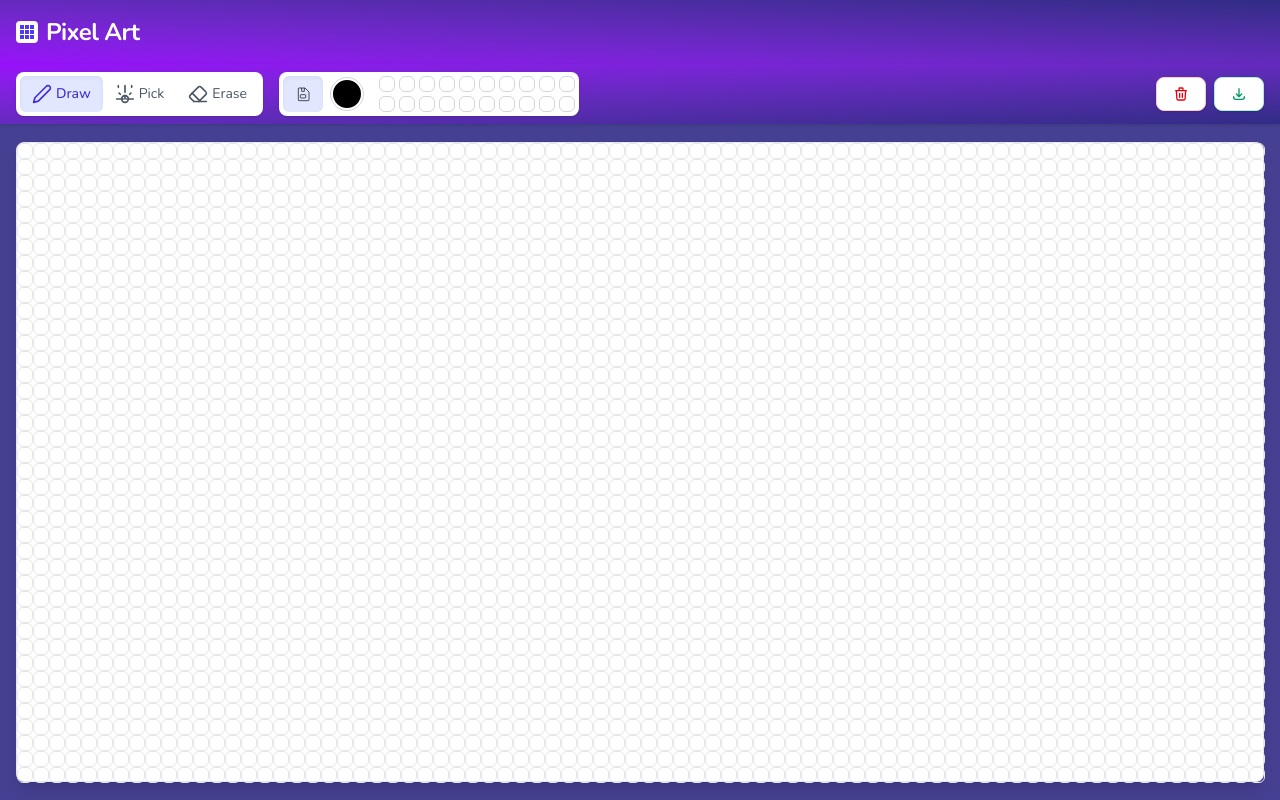
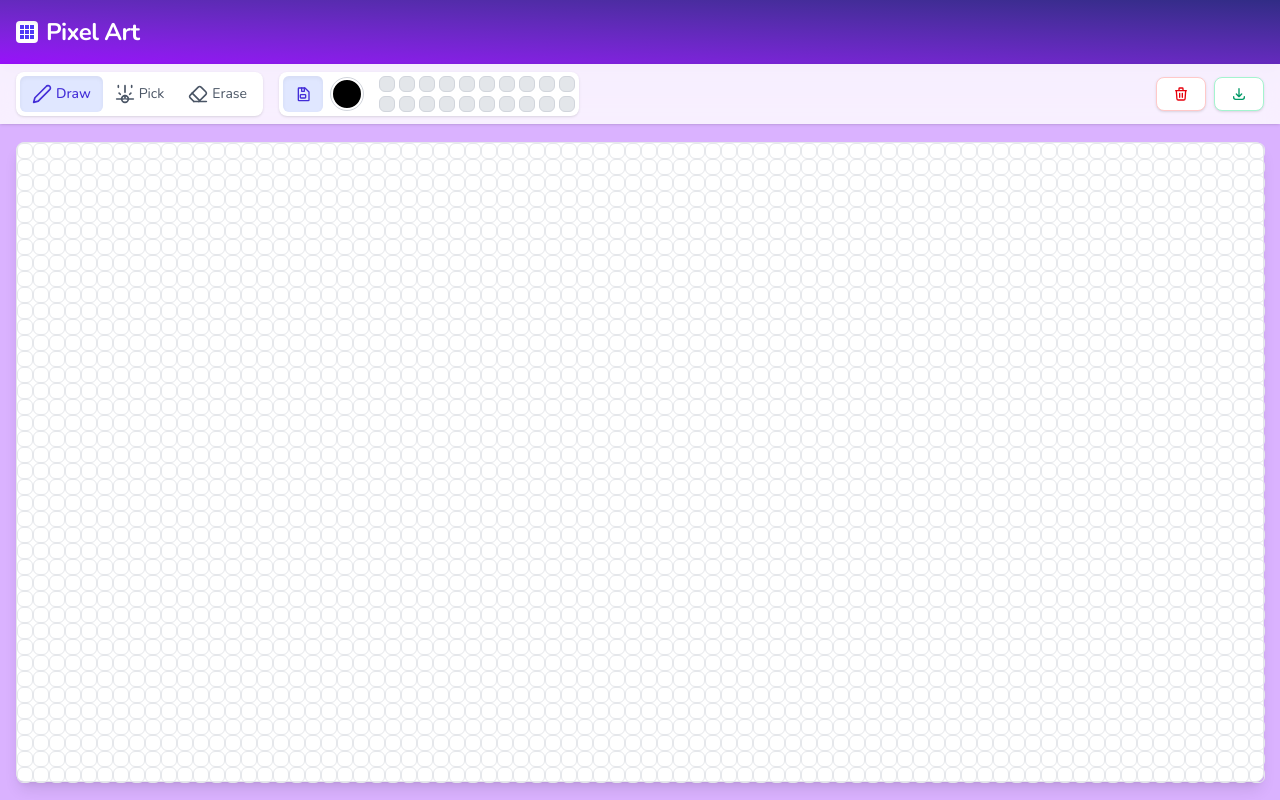
Before and after one commit to sebastianvelo/pixel-art, a React (Create React App) app: page / in a window 1280 px wide. Built offline with nearby package versions, Linux system fonts and the light colour scheme.

Commit message:
Refactor UI components for improved styling and cursor handling; update color palette logic

```diff
--- a/src/App.tsx
+++ b/src/App.tsx
@@ -27,7 +27,7 @@ export default function Home() {
     };
 
     return (
-        <div className="h-screen w-screen flex flex-col bg-indigo-900/90 overflow-hidden text-white">
+        <div className="h-screen w-screen flex flex-col bg-purple-300 overflow-hidden text-white">
             <Nav toggleMenu={toggleMenu} />
             <Toolbar
                 isMenuOpen={isMenuOpen}
--- a/src/components/canvas/CanvasCell.tsx
+++ b/src/components/canvas/CanvasCell.tsx
@@ -1,4 +1,10 @@
 import { CanvasTool } from "../../types/types";
+
+const CURSORS = {
+    [CanvasTool.DRAW]: "crosshair",
+    [CanvasTool.ERASE]: "cell",
+    [CanvasTool.COPY]: "pointer",
+};
 
 interface CanvasCellProps {
     color: string;
@@ -8,19 +14,19 @@ interface CanvasCellProps {
 }
 
 const CanvasCell = ({ color, size, activeTool, onClick }: CanvasCellProps) => (
-    <div
+    <button
         className="border border-gray-200 rounded-md"
         style={{
             width: `${size}px`,
             height: `${size}px`,
             backgroundColor: color || "transparent",
-            cursor: activeTool === CanvasTool.DRAW
-                ? "crosshair"
-                : activeTool === CanvasTool.ERASE
-                    ? "cell"
-                    : "pointer"
+            cursor: CURSORS[activeTool] || "default",
         }}
         onClick={onClick}
+        onContextMenu={(e) => {
+            e.preventDefault();
+            onClick();
+        }}
     />
 );
 
--- a/src/components/icons/Icons.tsx
+++ b/src/components/icons/Icons.tsx
@@ -39,7 +39,7 @@ const Icons = {
         </svg>
     ),
     FloppyDisk: () => (
-        <svg xmlns="http://www.w3.org/2000/svg" className="h-4 w-4" fill="none" viewBox="0 0 24 24" stroke="currentColor">
+        <svg xmlns="http://www.w3.org/2000/svg" viewBox="0 0 24 24" fill="none" stroke="currentColor" strokeWidth="2" strokeLinecap="round" strokeLinejoin="round">
             <path d="M6 3h9l6 6v12a1 1 0 0 1-1 1H6a1 1 0 0 1-1-1V4a1 1 0 0 1 1-1z" />
             <path d="M10 3v5h4V3" />
             <rect x="8" y="13" width="8" height="5" rx="1" />
--- a/src/components/layout/Toolbar.tsx
+++ b/src/components/layout/Toolbar.tsx
@@ -11,7 +11,7 @@ interface ToolbarProps {
 }
 
 const Toolbar: React.FC<ToolbarProps> = ({ isMenuOpen, app, openEraseConfirmationModal }) => (
-    <div className={`backdrop-blur-xl bg-gradient-to-br from-purple-600/50 to-indigo-900/50 sm:from-purple-600 sm:to-indigo-900 text-white py-2 px-4 shadow-sm ${isMenuOpen ? "fixed top-16 rounded-md w-full" : "hidden md:block"}`}>
+    <div className={`backdrop-blur-xl bg-white/80 text-white py-2 px-4 shadow-sm ${isMenuOpen ? "fixed top-16 rounded-md w-full" : "hidden md:block"}`}>
         <div className="flex flex-col sm:flex-row justify-between items-center gap-4">
             <div className="flex flex-wrap gap-4 items-center self-center sm:self-auto">
                 <div className="flex flex-col">
--- a/src/components/tools/color/ColorPalette.tsx
+++ b/src/components/tools/color/ColorPalette.tsx
@@ -10,11 +10,11 @@ interface ColorPaletteProps {
 const ColorPalette: React.FC<ColorPaletteProps> = ({ colors, currentColor, onSelectColor }) => {
     return (
         <div className="grid grid-cols-10 gap-1">
-            {colors.map((color) => (
+            {colors.map((color, i) => (
                 <ColorSwatch
-                    key={color}
+                    key={`${color}-${i}`}
                     color={color}
-                    isSelected={color === currentColor}
+                    isSelected={color != '' && color === currentColor}
                     onClick={() => onSelectColor(color)}
                 />
             ))}
--- a/src/components/tools/color/ColorSwatch.tsx
+++ b/src/components/tools/color/ColorSwatch.tsx
@@ -5,10 +5,14 @@ interface ColorSwatchProps {
 }
 
 const ColorSwatch: React.FC<ColorSwatchProps> = ({ color, isSelected, onClick }) => {
+    const className = isSelected ? "shadow-sm shadow-slate-900/50" : "";
+    const isEmpty = color === "" || color === "transparent";
+    const backgroundColor = isEmpty ? "bg-gray-300/60 cursor-not-allowed" : "cursor-pointer";
     return (
-        <div
+        <button
             style={{ background: color }}
-            className={`border border-gray-300 w-4 h-4 transition-all duration-200 rounded-md cursor-pointer ${isSelected ? "shadow-sm shadow-indigo-500" : ""}`}
+            disabled={isEmpty}
+            className={`border border-gray-300 w-4 h-4 transition-all duration-200 rounded-md ${className} ${backgroundColor}`}
             onClick={onClick}
         />
     );
--- a/src/components/tools/color/SaveColorButton.tsx
+++ b/src/components/tools/color/SaveColorButton.tsx
@@ -11,7 +11,7 @@ const SaveColorButton: React.FC<SaveColorButtonProps> = ({ onSave }) => {
             className="bg-indigo-100 text-indigo-700 font-medium shadow-inner cursor-pointer px-3 py-2 rounded-md flex items-center justify-center hover:scale-105 transition-all duration-200"
             onClick={onSave}
         >
-            <div className="w-4 h-4 text-black">
+            <div className="w-4 h-4">
                 <Icons.FloppyDisk />
             </div>
         </button>
```
